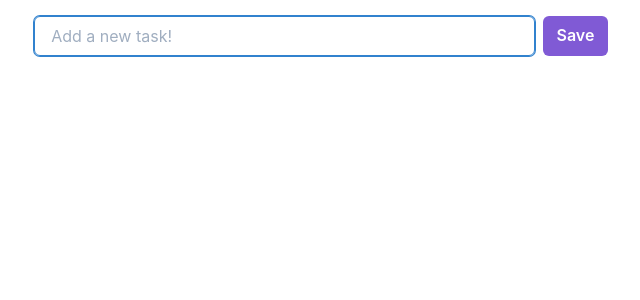
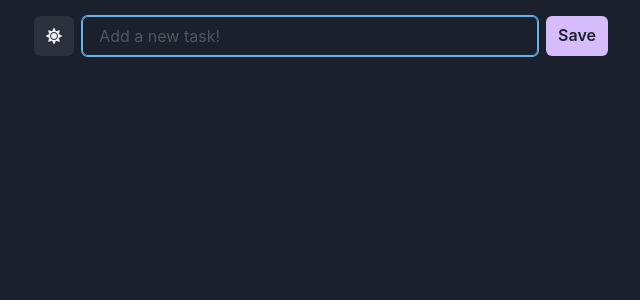
Before and after one commit to nicolasmendonca/next-chakra-starter, a Next.js app: page / in a window 1280 px wide. Shown: the top 300 px of the page, without its empty margins (319-959 px from the left). Built offline with nearby package versions, Linux system fonts and the light colour scheme.

Commit message:
Adds color mode switcher button

```diff
--- a/package.json
+++ b/package.json
@@ -15,7 +15,8 @@
 		"framer-motion": "^4",
 		"next": "10.1.3",
 		"react": "17.0.2",
-		"react-dom": "17.0.2"
+		"react-dom": "17.0.2",
+		"react-icons": "^4.2.0"
 	},
 	"devDependencies": {
 		"@types/react-dom": "^17.0.3",
--- a/pages/_app.tsx
+++ b/pages/_app.tsx
@@ -1,11 +1,11 @@
 import React from 'react';
 import { AppProps } from 'next/app';
-import { ChakraProvider } from '@chakra-ui/react';
+import { ChakraProvider, localStorageManager } from '@chakra-ui/react';
 import { theme } from 'theme';
 
 const MyApp: React.FC<AppProps> = ({ Component, pageProps }) => {
 	return (
-		<ChakraProvider theme={theme}>
+		<ChakraProvider colorModeManager={localStorageManager} theme={theme}>
 			<Component {...pageProps} />
 		</ChakraProvider>
 	);
--- a/pages/_document.tsx
+++ b/pages/_document.tsx
@@ -1,6 +1,8 @@
 import React from 'react';
 import { ColorModeScript } from '@chakra-ui/react';
 import NextDocument, { Html, Head, Main, NextScript } from 'next/document';
+
+import { theme } from '../theme';
 
 export default class Document extends NextDocument {
 	render() {
@@ -8,7 +10,7 @@ export default class Document extends NextDocument {
 			<Html lang="en">
 				<Head />
 				<body>
-					<ColorModeScript initialColorMode="light" />
+					<ColorModeScript initialColorMode={theme.config.initialColorMode} />
 					<Main />
 					<NextScript />
 				</body>
--- a/pages/index.tsx
+++ b/pages/index.tsx
@@ -1,11 +1,14 @@
-import { Button } from '@chakra-ui/button';
+import { Button, IconButton } from '@chakra-ui/button';
+import { useColorMode } from '@chakra-ui/color-mode';
 import { Input } from '@chakra-ui/input';
+import { FaSun, FaMoon } from 'react-icons/fa';
 import { Container, HStack, List, ListItem } from '@chakra-ui/layout';
 import React, { FormEvent } from 'react';
 
 interface ITodoAppProps {}
 
 const TodoApp: React.FC<ITodoAppProps> = () => {
+	const { toggleColorMode, colorMode } = useColorMode();
 	const [inputValue, setInputValue] = React.useState<string>('');
 	const [todos, setTodos] = React.useState<string[]>([]);
 	const handleFormSubmit = (e: FormEvent) => {
@@ -25,6 +28,19 @@ const TodoApp: React.FC<ITodoAppProps> = () => {
 	return (
 		<Container className="TodoApp" py={4}>
 			<HStack as="form" onSubmit={handleFormSubmit}>
+				{colorMode === 'light' ? (
+					<IconButton
+						aria-label="Set dark mode"
+						icon={<FaMoon aria-hidden={true} />}
+						onClick={toggleColorMode}
+					/>
+				) : (
+					<IconButton
+						aria-label="Set light mode"
+						icon={<FaSun aria-hidden={true} />}
+						onClick={toggleColorMode}
+					/>
+				)}
 				<Input
 					autoFocus={true}
 					name="todo"
--- a/theme/index.ts
+++ b/theme/index.ts
@@ -1,7 +1,7 @@
-import { extendTheme } from "@chakra-ui/react";
+import { extendTheme } from '@chakra-ui/react';
 
 export const theme = extendTheme({
-  config: {
-    initialColorMode: "light",
-  },
+	config: {
+		initialColorMode: 'dark',
+	},
 });
```
Also changed, not shown: 2 other files (tests, documents, lock files or other folders).
